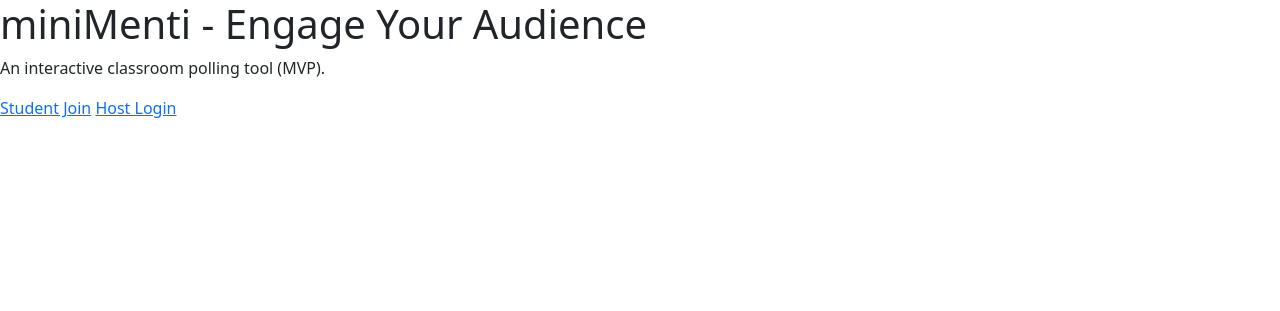
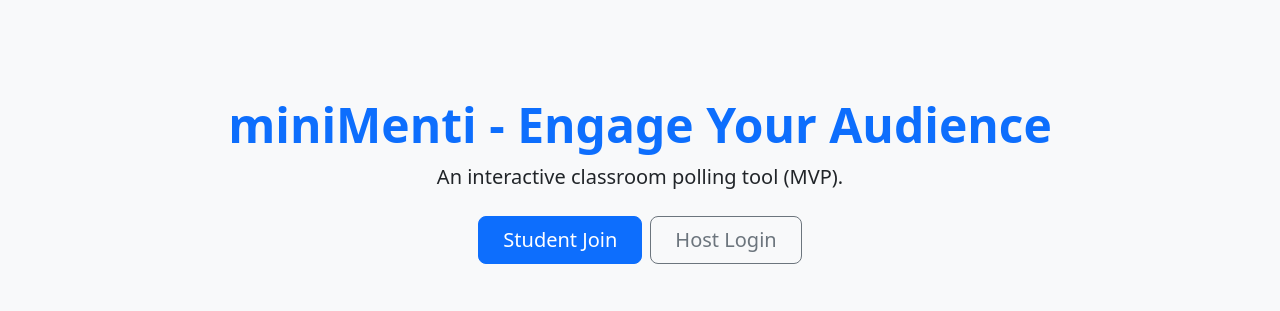
Before and after one commit to ITECH-Group-DD-miniMenti/ITECH-miniMenti, a Django app: page / in a window 1280 px wide. Shown: the top 311 px of the page. Run offline with Django 5.2, Linux system fonts and the light colour scheme.

Commit message:
docs: add professional comments and fix syntax for base and home templates

```diff
--- a/templates/base.html
+++ b/templates/base.html
@@ -1,22 +1,18 @@
 {% load static %}
 <!doctype html>
-<html lang="en">
-<head>
+<html lang="en"> <head>
     <meta charset="utf-8">
-    <meta name="viewport" content="width=device-width, initial-scale=1">
-    <title>{% block title %}miniMenti{% endblock %}</title>
-
+    <meta name="viewport" content="width=device-width, initial-scale=1"> <title>{% block title %}miniMenti{% endblock %}</title>
 
     <link href="https://cdn.jsdelivr.net/npm/bootstrap@5.3.0/dist/css/bootstrap.min.css" rel="stylesheet">
 
-
-    <link rel=\"stylesheet\" href=\"{% static "css/style.css" %}\">
+    <link rel="stylesheet" href="{% static 'css/style.css' %}">
 </head>
-<body class=\"bg-light\">
-
-    <main class=\"container mt-5\">
+<body class="bg-light">
+    <main class="container mt-5">
         {% block content %}{% endblock %}
     </main>
-    <script src=\"{% static "js/main.js" %}\"></script>
+
+    <script src="{% static 'js/main.js' %}"></script>
 </body>
 </html>
--- a/templates/core/home.html
+++ b/templates/core/home.html
@@ -1,15 +1,13 @@
-{% extends "base.html" %}
-{% block title %}Home{% endblock %}
+{% extends "base.html" %} {% block title %}Home - miniMenti{% endblock %}
+
 {% block content %}
-<div class=\"py-5 text-center\">
+<div class="py-5 text-center">
+    <h1 class="display-5 fw-bold text-primary">miniMenti - Engage Your Audience</h1>
+    <p class="lead mb-4">An interactive classroom polling tool (MVP).</p>
 
-    <h1 class=\"display-5 fw-bold text-primary\">miniMenti - Engage Your Audience</h1>
-    <p class=\"lead mb-4\">An interactive classroom polling tool (MVP).</p>
-
-
-    <div class=\"d-grid gap-2 d-sm-flex justify-content-sm-center\">
-        <a href=\"/join/\" class=\"btn btn-primary btn-lg px-4 gap-3\">Student Join</a>
-        <a href=\"/login/\" class=\"btn btn-outline-secondary btn-lg px-4\">Host Login</a>
+    <div class="d-grid gap-2 d-sm-flex justify-content-sm-center">
+        <a href="/join/" class="btn btn-primary btn-lg px-4 gap-3">Student Join</a>
+        <a href="/login/" class="btn btn-outline-secondary btn-lg px-4">Host Login</a>
     </div>
 </div>
 {% endblock %}
```
